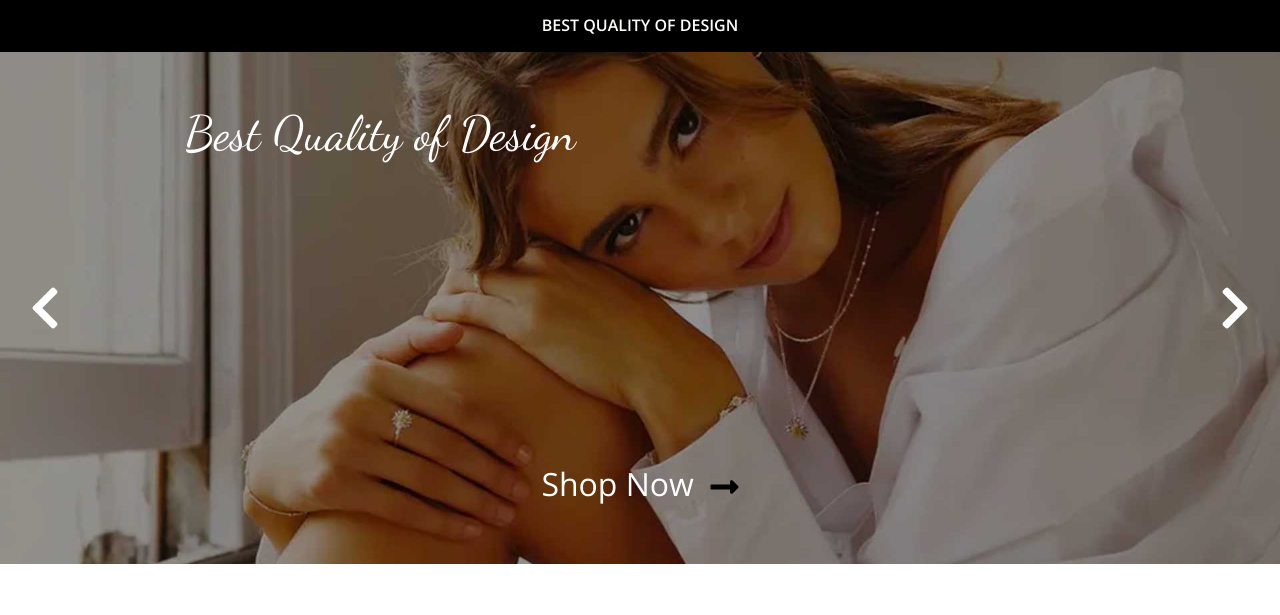
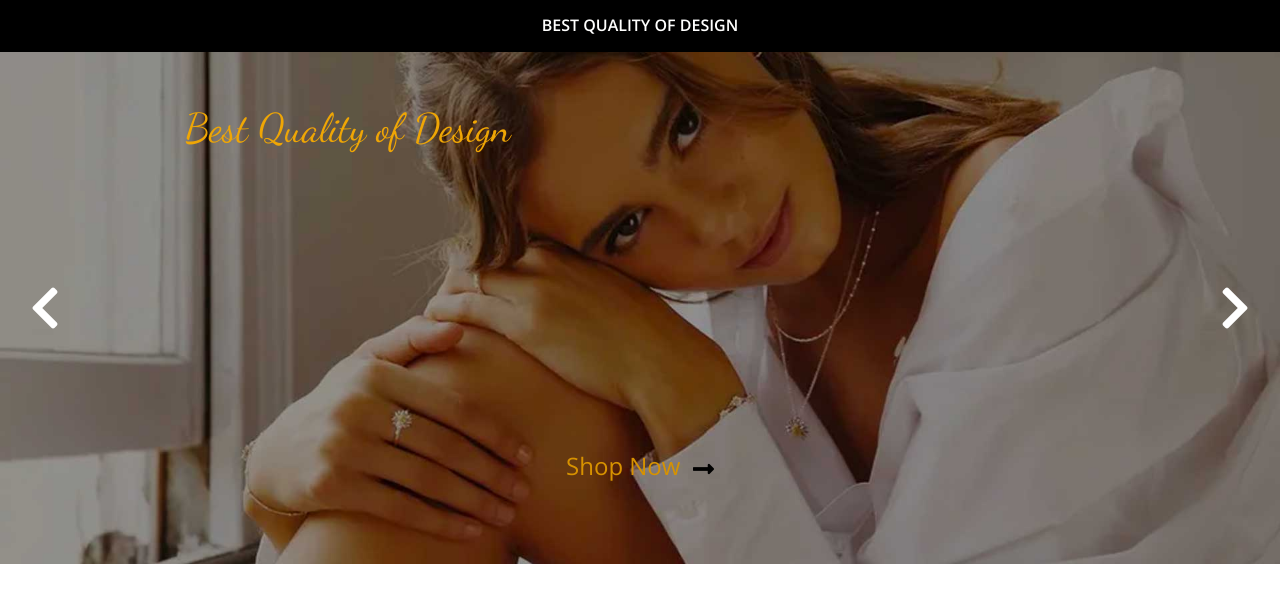
Before and after one commit to Think-To-Share/Bdazzline, a website built with webpack: page index.html in a window 1280 px wide. Shown: the part 132-747 px from the top of the page. Built offline with nearby package versions, Linux system fonts and the light colour scheme.

Commit message:
some modify

```diff
--- a/src/js/_homepage.js
+++ b/src/js/_homepage.js
@@ -10,7 +10,7 @@ if (document.querySelector('.hero-section')) {
         // controlsContainer: '.hero-section .testimonial-nav',
         autoplay: true,
         controls:false,
-        autoplayTimeout:5000,
+        autoplayTimeout:10000,
         autoplayButtonOutput: false,
         responsive: {
             768:{
--- a/src/scss/_home.scss
+++ b/src/scss/_home.scss
@@ -37,7 +37,10 @@
             background-position: top center;
                 .slide-main{
                     align-items: center;
-                    height:512px;
+                    height:360px;
+                    @media (min-width:576px){
+                        height:512px;
+                    }
                 .hero-text{
                     padding: 100px 0;
                     padding-bottom: 0;
@@ -49,11 +52,11 @@
                     p{
                     font-family: 'Dancing Script', cursive;
                     font-weight: 300;
-                    color: #ffffff;
-                    font-size: 2em;
+                    color: #EFA605;
+                    font-size: 1.7em;
                         @media (min-width: 992px) {
                             padding-left: 185px;
-                            font-size: 3em;
+                            font-size: 2.5em;
                         }
                     }
                     .hero-heading{
@@ -78,10 +81,13 @@
                     .link-text{
                         width: 100%;
                         text-align: center;
-                        margin-top: 290px;
+                        margin-top: 100px;
+                        @media (min-width:576px){
+                            margin-top: 290px;
+                        }
                         a{
-                            color: #fff;
-                            font-size: 2em;
+                            color: #D79200;
+                            font-size: 1.5em;
                             text-decoration: none;
                             font-weight: 400;
                             i{
```
Also changed, not shown: dist/css/app.css, dist/js/app.js.
